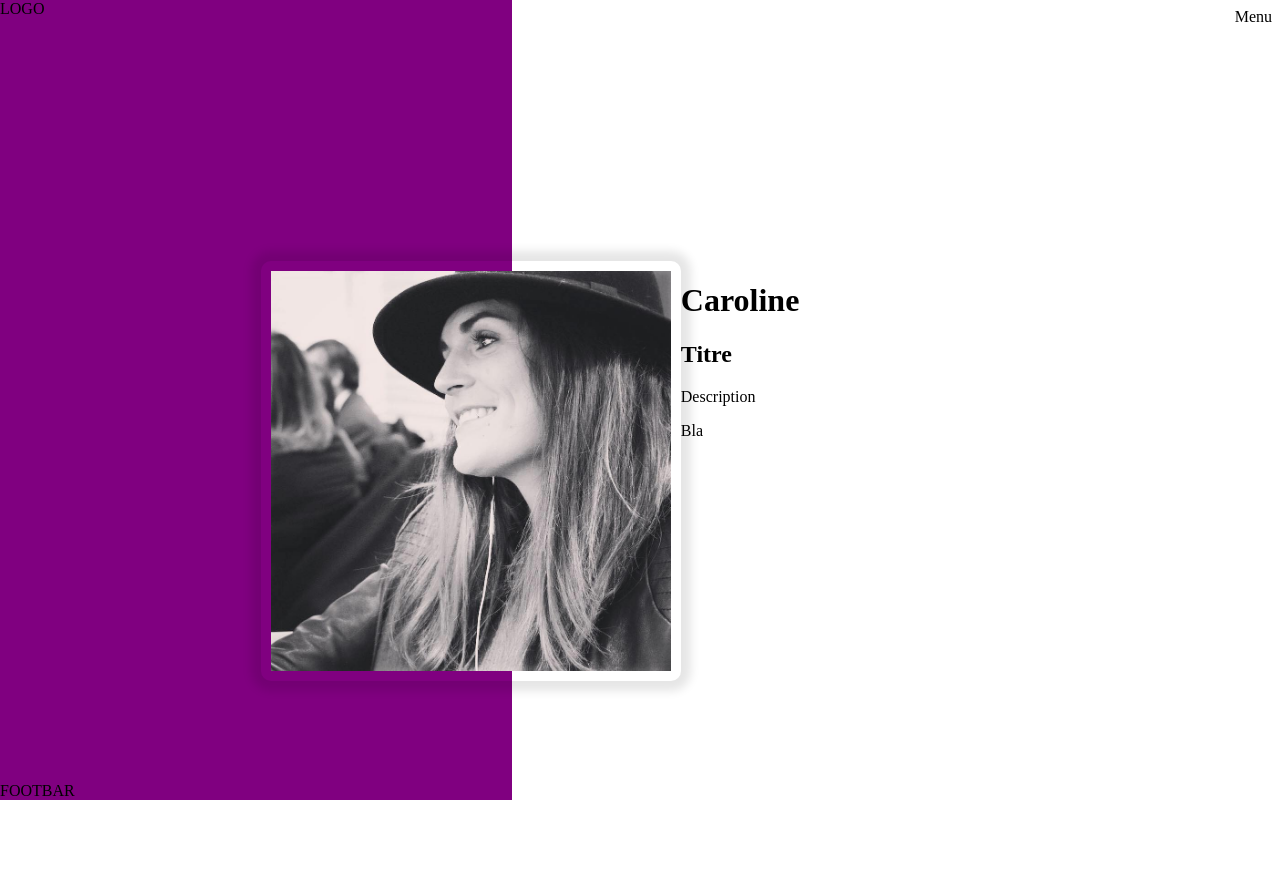
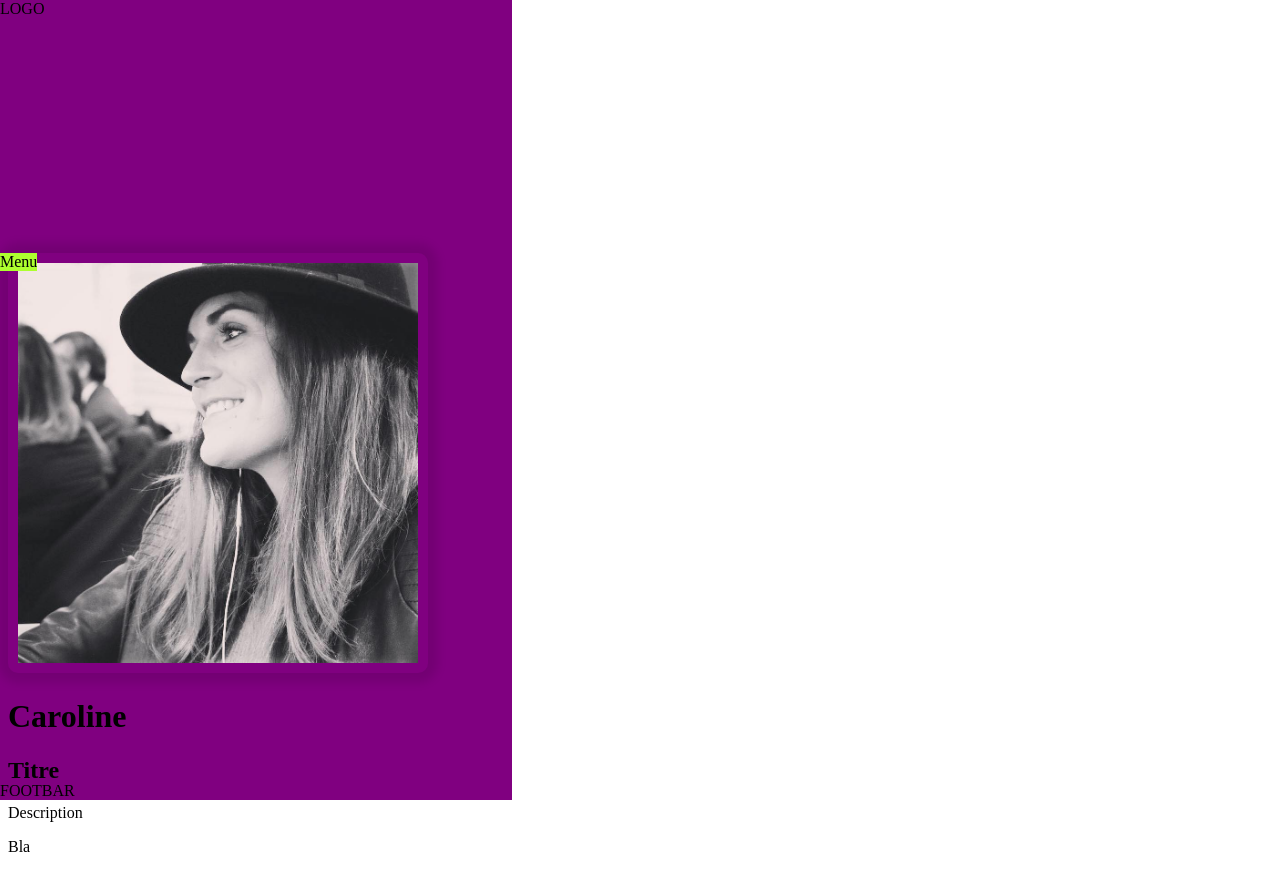
Before and after one commit to Cmfauvel/Site-CV-2, a plain HTML site: page Index.html in a window 1280 px wide. Before the commit the page ends 800 px from the top, so only its background shows below. Drawn offline with Linux system fonts and the light colour scheme.

Commit message:
réinitialisation

```diff
--- a/Index.html
+++ b/Index.html
@@ -7,17 +7,23 @@
         <title>Curriculum Vitae de Caroline Fauvel, bienvenue</title>
     </head>
     <body>
-        <header><div>Menu</div></header>
+        <header>
+            <div class="container__menu">
+                <nav>Menu</nav>
+            </div>
+        </header>
         <main>
-            <div class="row">
-                <img src="img/Profil pix.jpg" alt="Photo de Caroline" id="profil">
-                <div class="half-column" id="presentation">
-                    <div class="block-column">
+            <div class="container__home">
+                <div class="half-column__image">
+                    <img src="img/Profil pix.jpg" alt="Photo de Caroline" id="profil">
+                </div>
+                <div class="half-column__presentation">
+                    <div class="rows__text">
                         <h1>Caroline</h1>
                         <h2>Titre</h2>
                         <p>Description</p>
                     </div>
-                    <div class="block-column" id="btns"><p>Bla</p>
+                    <div class="rows__button"><p>Bla</p>
 
                     </div>
                 </div>
--- a/css/style.css
+++ b/css/style.css
@@ -1,15 +1,14 @@
 
 body {
-    display:flex;
-    flex-direction: row-reverse;
     width: contain;
-
 
 }
 
 header {
     position: absolute;
     z-index: 999;
+    left: 0;
+    background-color: greenyellow;
 }
 
 main {
@@ -23,9 +22,7 @@ main {
 }
 
 .row {
-    display: flex;
-   justify-content: flex-start;
-    flex-direction: row;
+
 
 }
 
@@ -37,10 +34,7 @@ img#profil {
     border-color: white;
     box-shadow: 0px 0px 10px 10px rgba(0, 0, 0, 0.1);
     padding: 10px;
-    -webkit-border-radius:;
-    -moz-border-radius:;
-    -ms-border-radius:;
-    -o-border-radius:;
+
 }
 
 
```
